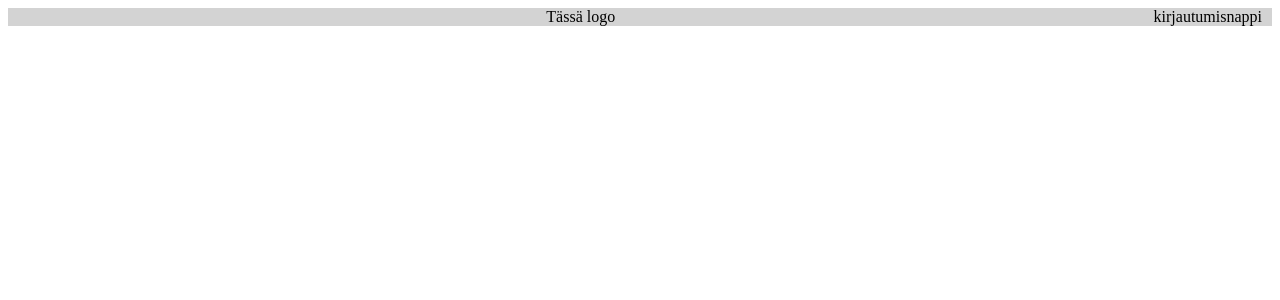
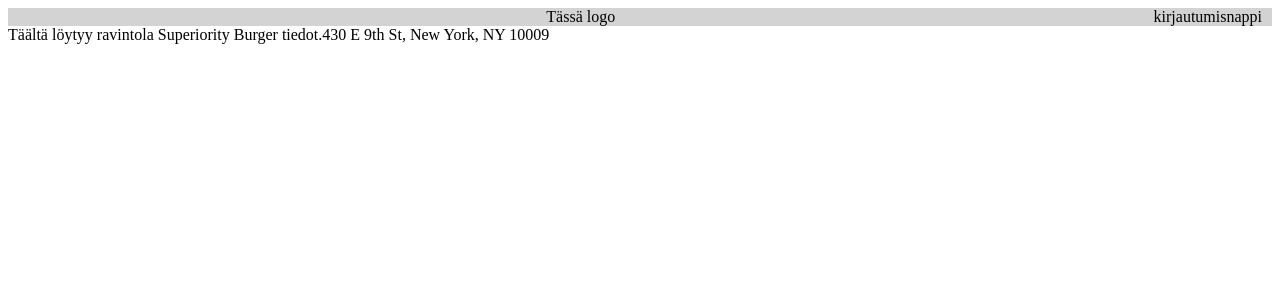
Before and after one commit to Hungery/Hungeryapp, a React (Create React App) app in the folder frontend/: page /Paanakyma/13d3216a-0dd0-41b7-8a29-3b14ba084c8f in a window 1280 px wide. Shown: the top 300 px of the page. Built offline with nearby package versions, Linux system fonts and the light colour scheme.

Commit message:
Ravintolanäkymä aloitettu ja toimii alustavasti

```diff
--- a/frontend/package.json
+++ b/frontend/package.json
@@ -10,6 +10,7 @@
     "react-dom": "^17.0.2",
     "react-router-dom": "^6.2.2",
     "react-scripts": "5.0.0",
+    "uuid": "^8.3.2",
     "web-vitals": "^2.1.4"
   },
   "scripts": {
--- a/frontend/src/App.js
+++ b/frontend/src/App.js
@@ -3,9 +3,15 @@ import Kirjautumisnakyma from './Kirjautumisnakyma'
 import { BrowserRouter , Routes , Route } from 'react-router-dom'
 import './App.css'
 import restaurants from './data.json'
-import Ravintolanakyma from './Ravintolanakyma'
+import RavintolaIDnakyma from './RavintolaIDnakyma'
+import { v4 as uuidv4 } from 'uuid';
 
-const App = () => (
+
+const ravintolat = restaurants.map(ravintola => {
+  return { ...ravintola, idd: uuidv4() }
+})
+
+const App = () =>(
   <BrowserRouter>
   <div>
     <div className="logopalkki">
@@ -14,8 +20,8 @@ const App = () => (
     </div>
     <Routes>
       <Route path="/" element = { <Kirjautumisnakyma/> } />
-      <Route path="/Paanakyma" element = { <Paanakyma ravintolat = {restaurants}/> } />
-      <Route path="/Ravintolanakyma" element = { <Ravintolanakyma ravintolat = {restaurants}/> } />
+      <Route path="/Paanakyma" element = { <Paanakyma ravintolat = {ravintolat}/> } />
+      <Route path="/Paanakyma/:idd" element = { <RavintolaIDnakyma ravintolat = {ravintolat}/> } />
     </Routes>
   </div>
   </BrowserRouter>
--- a/frontend/src/Paanakyma.js
+++ b/frontend/src/Paanakyma.js
@@ -1,13 +1,14 @@
 import React from 'react'
 import './App.css'
-import {Link} from 'react-router-dom'
+import { Link } from 'react-router-dom'
 
 export default function Paanakyma(props) {
   return (
-    <div>
+    <div >
         { props.ravintolat.map(ravintola =>
-            <Link to= "/Ravintolanakyma">
-                <div className="ravintolaListaElementti">Ravintola:{ravintola.name} || Tyyli: {ravintola.cuisine_type}</div>
+
+            <Link to={ ravintola.idd} key = {ravintola.idd}>
+                <div className="ravintolaListaElementti">Ravintola:{ravintola.name} || Tyyli: {ravintola.cuisine_type} </div>
             </Link>
             )}
 
--- /dev/null
+++ b/frontend/src/RavintolaIDnakyma.js
@@ -0,0 +1,20 @@
+import React from 'react'
+import { useParams } from 'react-router-dom'
+
+
+export default function RavintolaIDnakyma(props) {
+    const id = useParams();
+    console.log(id);
+    const ravintola = props.ravintolat.find(n => n.idd === id.idd);
+    if (ravintola == null){
+        return <div>No matching ravintola</div>
+    }
+  return (
+      <div>
+          <div>Täältä löytyy ravintola {ravintola.name}  tiedot.
+                {ravintola.address}
+          </div>
+      </div>
+
+  )
+}
--- a/frontend/src/data.json
+++ b/frontend/src/data.json
@@ -1,5 +1,4 @@
 [{
-    "id": 1,
     "name": "Mission Chinese Food",
     "neighborhood": "Manhattan",
     "photograph": "1.jpg",
@@ -20,7 +19,6 @@
     }
 
   }, {
-    "id": 2,
     "name": "Emily",
     "neighborhood": "Brooklyn",
     "photograph": "2.jpg",
@@ -40,7 +38,6 @@
       "Sunday": "12:00 pm - 3:00 pm, 5:00 pm - 11:00 pm"
     }
   }, {
-    "id": 3,
     "name": "Kang Ho Dong Baekjeong",
     "neighborhood": "Manhattan",
     "photograph": "3.jpg",
@@ -61,7 +58,6 @@
     }
 
   }, {
-    "id": 4,
     "name": "Katz's Delicatessen",
     "neighborhood": "Manhattan",
     "photograph": "4.jpg",
@@ -81,7 +77,6 @@
       "Sunday": "Sat - 10:30 pm"
     }
   }, {
-    "id": 5,
     "name": "Roberta's Pizza",
     "neighborhood": "Brooklyn",
     "photograph": "5.jpg",
@@ -101,7 +96,6 @@
       "Sunday": "10:00 am - 12:00 am"
     }
   }, {
-    "id": 6,
     "name": "Hometown BBQ",
     "neighborhood": "Brooklyn",
     "photograph": "6.jpg",
@@ -121,7 +115,6 @@
       "Sunday": "12:00 pm - 9:00 pm"
     }
   }, {
-    "id": 7,
     "name": "Superiority Burger",
     "neighborhood": "Manhattan",
     "photograph": "7.jpg",
@@ -141,7 +134,6 @@
       "Sunday": "11:30 am - 10:00 pm"
     }
   }, {
-    "id": 8,
     "name": "The Dutch",
     "neighborhood": "Manhattan",
     "photograph": "8.jpg",
@@ -161,7 +153,6 @@
       "Sunday": "10:00 am - 3:00 pm, 5:30 pm - 11:00 pm"
     }
   }, {
-    "id": 9,
     "name": "Mu Ramen",
     "neighborhood": "Queens",
     "photograph": "9.jpg",
@@ -181,7 +172,6 @@
       "Sunday": "5:00 pm - 10:00 pm"
     }
   }, {
-    "id": 10,
     "name": "Casa Enrique",
     "neighborhood": "Queens",
     "photograph": "10.jpg",
```
Also changed, not shown: 1 other file (tests, documents, lock files or other folders).
